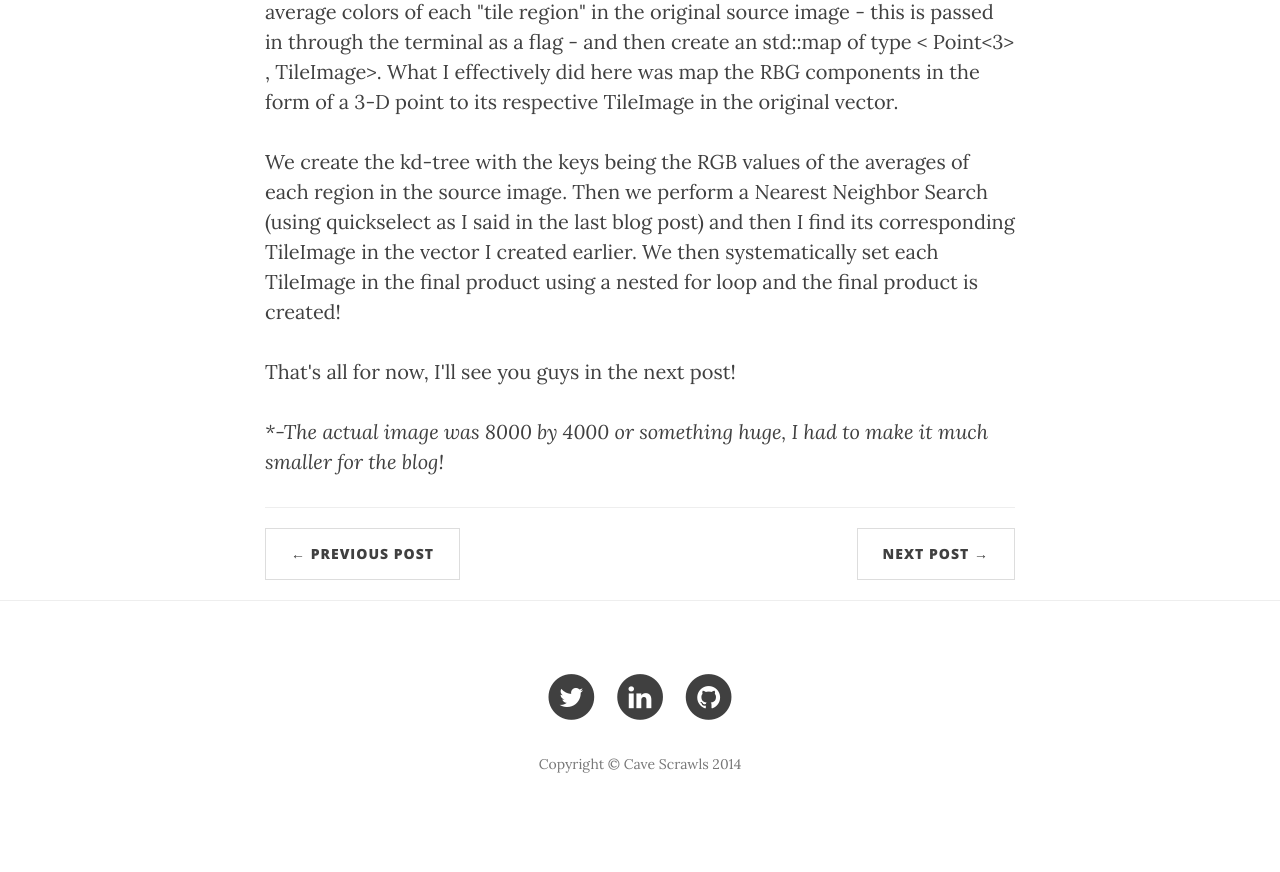
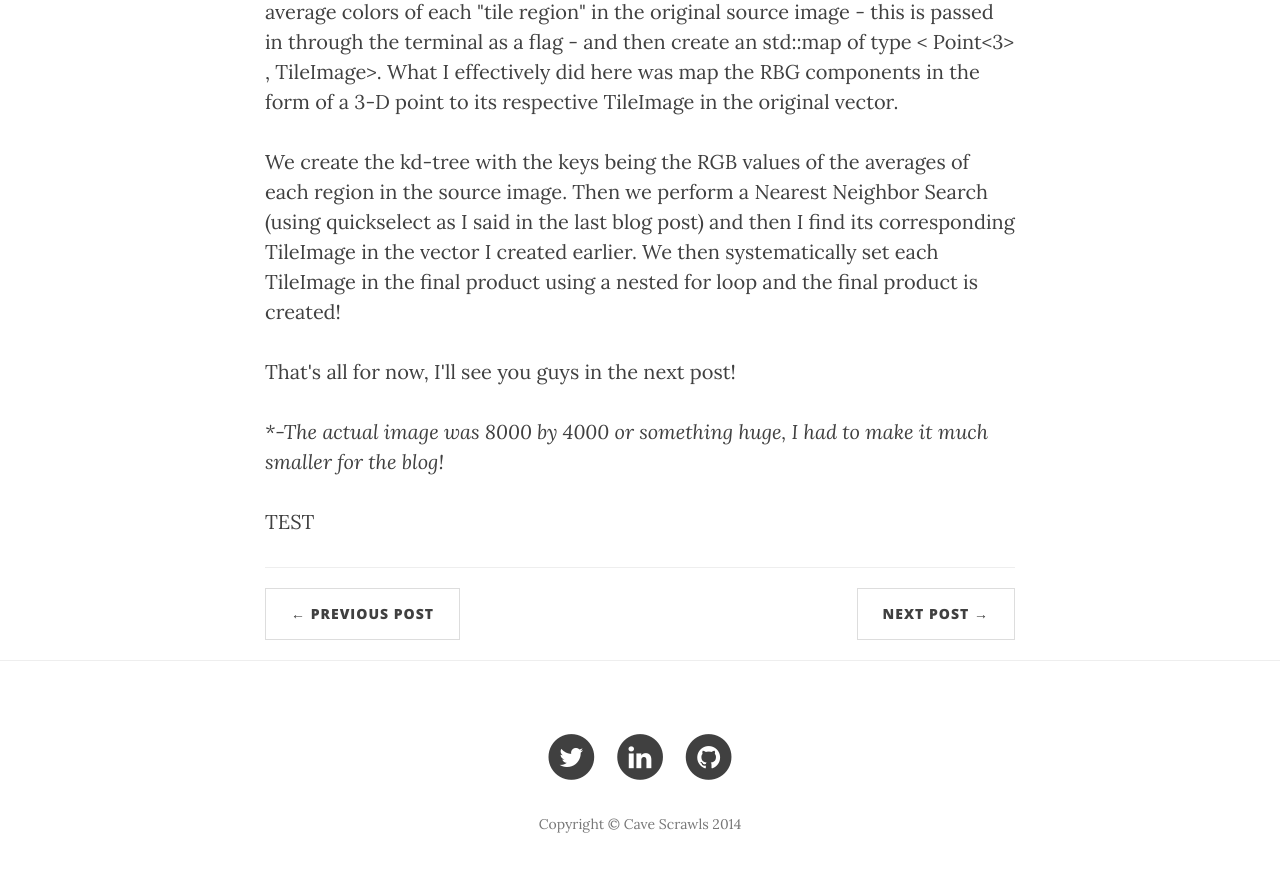
Before and after one commit to cjang5/blog, a Jekyll site: the page built from _posts/2014-11-18-magical-mosaics.markdown, in a window 1280 px wide and 900 px high, scrolled down 1948 px. Shown: the top 872 px of the window. Built offline with Jekyll 4.4.1, drawn with Linux system fonts in a browser that asks for light colours; nearby versions of some CDN libraries; before the commit the page ends 2788 px from its top, so only the background shows below that.

Commit message:
Update 2014-11-18-magical-mosaics.markdown

```diff
--- a/_posts/2014-11-18-magical-mosaics.markdown
+++ b/_posts/2014-11-18-magical-mosaics.markdown
@@ -23,3 +23,5 @@ header-img: "img/posts/post-04/post-04-bg.png"
 <p> That's all for now, I'll see you guys in the next post! </p>
 
 <p> <i>*-The actual image was 8000 by 4000 or something huge, I had to make it much smaller for the blog!</i> </p>
+
+<p>TEST</p>
```
